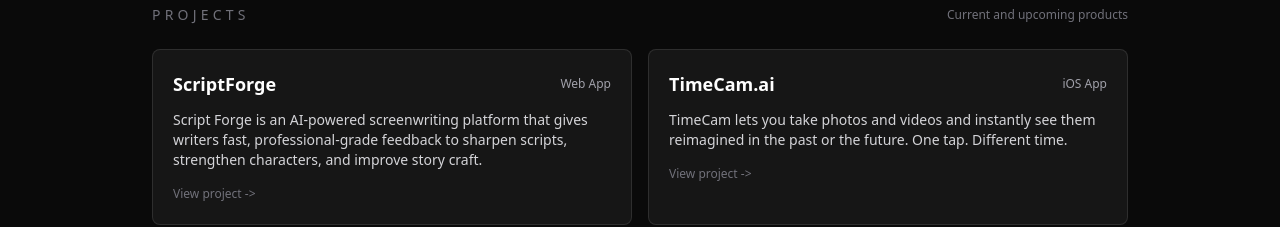
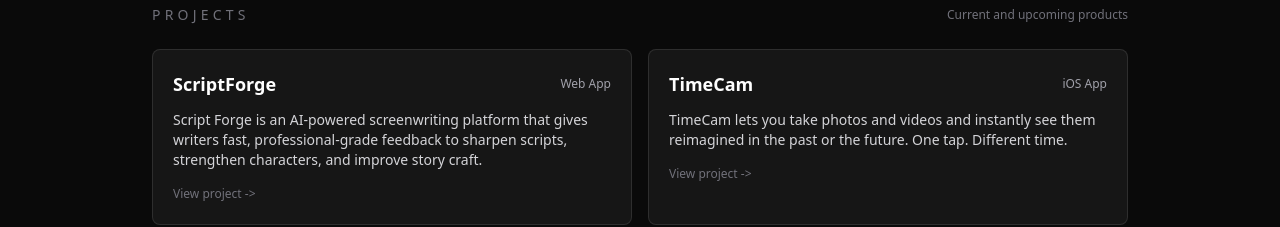
Before and after one commit to BrenC11/Insane-Rabbit-Website, a Next.js app: page / in a window 1280 px wide. Shown: the part 349-576 px from the top of the page. Built offline with nearby package versions, Linux system fonts and the light colour scheme; no server answers.

Commit message:
Rename TimeCam project listing

```diff
--- a/data/projects.ts
+++ b/data/projects.ts
@@ -26,7 +26,7 @@
   },
   {
     slug: "timecam",
-    name: "TimeCam.ai",
+    name: "TimeCam",
     shortDescription:
       "TimeCam lets you take photos and videos and instantly see them reimagined in the past or the future. One tap. Different time.",
     description:
```
